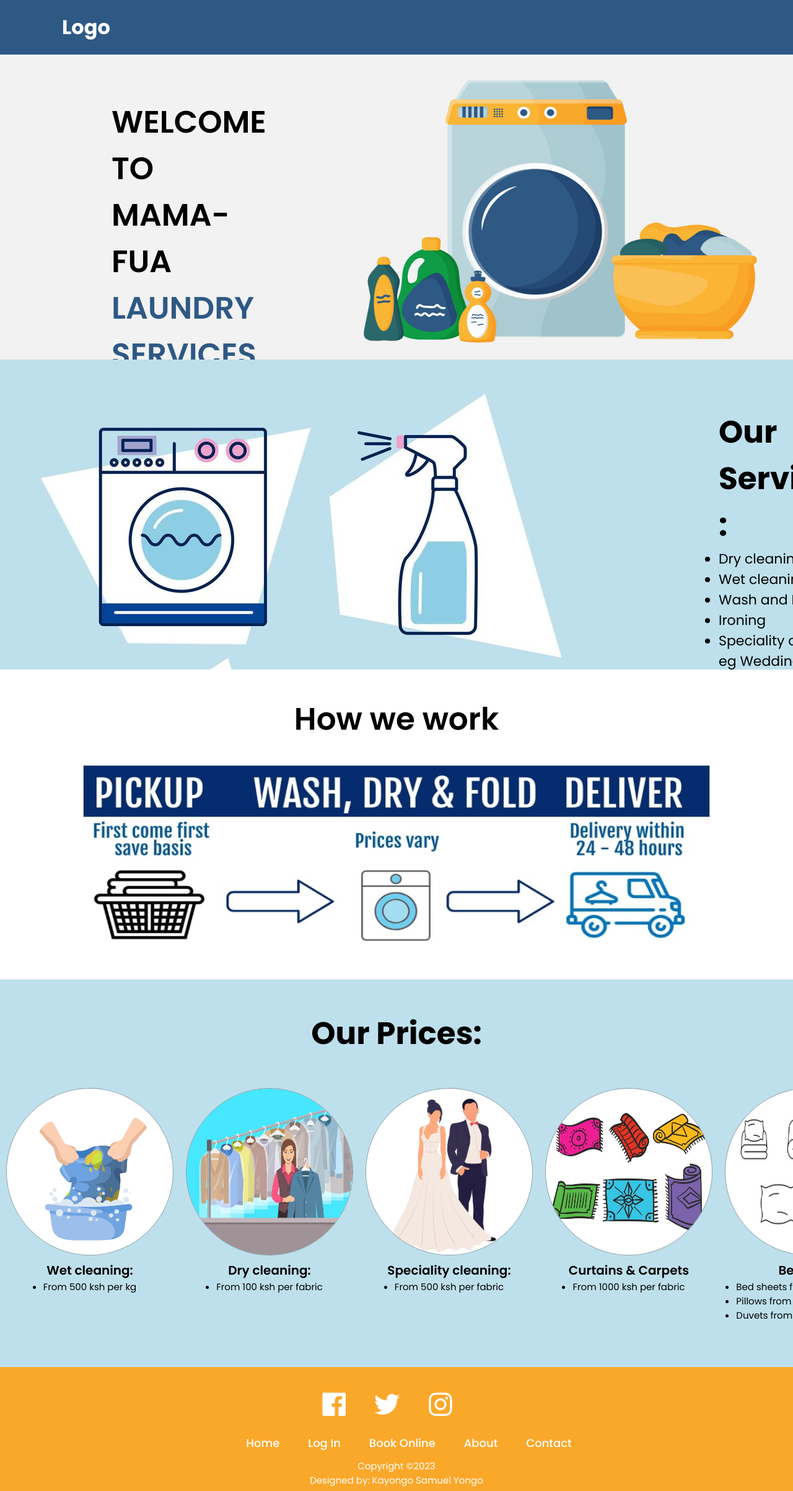
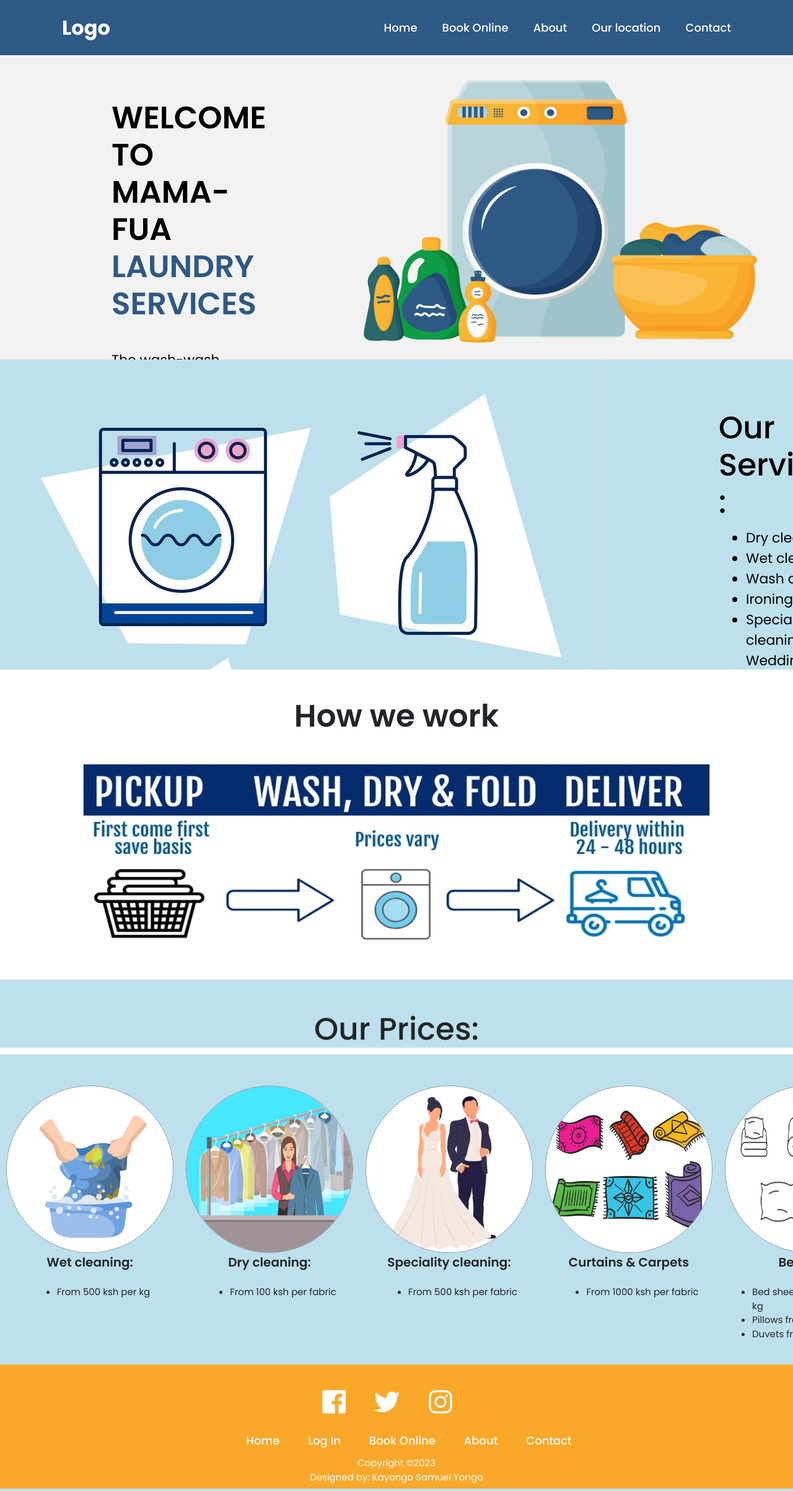
Before and after one commit to KayongoYongo/PP-Mama_Fua_website_Django, a Django app: page / in a window 1280 px wide; the page is wider, and only the part inside the window is pictured. Shown: that part at 62% size. Run offline with Django 5.2, Linux system fonts and the light colour scheme.

Commit message:
modified the navbar and the css

```diff
--- a/mama_fua_project/pages_app/static/css/landing_page.css
+++ b/mama_fua_project/pages_app/static/css/landing_page.css
@@ -51,7 +51,7 @@
     font-weight: 600;
 }
 
-.first-heading button {
+.first-heading a {
     background-color: rgb(249,157,34);
     width: 30%;
     height: 45px;
@@ -62,7 +62,7 @@
     font-weight: 600;
 }
 
-.first-heading button:hover {
+.first-heading a:hover {
     background-color: rgb(46,89,132);
 }
 
--- a/mama_fua_project/pages_app/templates/pages_app/index.html
+++ b/mama_fua_project/pages_app/templates/pages_app/index.html
@@ -4,6 +4,7 @@
     <meta charset="UTF-8">
     <meta name="viewport" content="width=device-width, initial-scale=1.0">
     {% load static %}
+    <link rel="stylesheet" href="https://cdn.jsdelivr.net/npm/bootstrap@5.0.0-beta3/dist/css/bootstrap.min.css">
     <link rel="stylesheet" type="text/css" href="{% static 'css/navbar.css' %}">
     <link rel="stylesheet" type="text/css" href="{% static 'css/landing_page.css' %}">
     <link rel="stylesheet" type="text/css" href="{% static 'css/footer.css' %}">
@@ -15,6 +16,11 @@
     <a href="#" class="logo">Logo</a>
 
     <nav class="navbar">
+        <a href="{% url 'home_page' %}">Home</a>
+        <a href="{% url 'user_dashboard' %}">Book Online</a>
+        <a href="#">About</a>
+        <a href="#">Our location</a>
+        <a href="#">Contact</a>
     </nav>
 </header>
 <body>
@@ -26,7 +32,7 @@
             <br>
             <p>Want to get started with pick up and delivery?</p>
             <br>
-            <button>Sign up</button>
+            <a class="btn btn-primary" href="{% url 'sign_up' %}" role="button">Sign Up</a>
         </div>
         <div>
             <img src="{% static 'img/laundry.jpg' %}" alt="">
```
